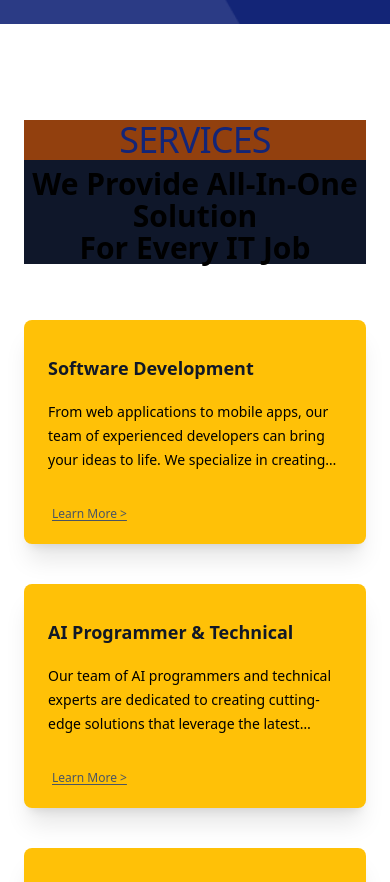
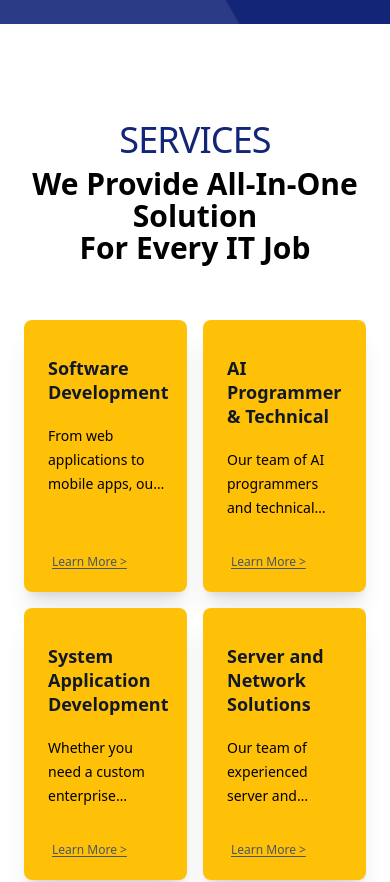
Before and after one commit to JuanPabloDiaz/landingZone, a React (Create React App) app: page / in a window 390 px wide. Shown: the part 880-1762 px from the top of the page. Built offline with nearby package versions, Linux system fonts and the light colour scheme.

Commit message:
some changes

```diff
--- a/src/components/Services.jsx
+++ b/src/components/Services.jsx
@@ -42,10 +42,10 @@ const posts = [
 
 export default function Example() {
   return (
-    <div name="services" className="pt-24 pb-6 sm:pt-32 sm:pb-6">
+    <div name="services" className="pt-24 pb-6 md:pt-32 sm:pb-6">
       <div className="mx-auto max-w-7xl px-6 lg:px-8 ">
-        <div className="mx-auto lg:mx-0 text-center bg-slate-900">
-          <h2 className="text-4xl tracking-tight text-[#132577] sm:text-2xl bg-amber-800">
+        <div className="mx-auto lg:mx-0 text-center">
+          <h2 className="text-4xl tracking-tight text-[#132577] sm:text-2xl">
             SERVICES
           </h2>
           <p className="mt-2 text-3xl font-bold leading-8 text-black-600">
@@ -55,7 +55,7 @@ export default function Example() {
             For Every IT Job
           </p>
         </div>
-        <div className="mx-auto mt-4 grid max-w-2xl grid-cols-1 gap-x-8 gap-y-10 border-gray-200 pt-10 sm:mt-16 sm:pt-16 lg:mx-0 lg:max-w-none lg:grid-cols-4">
+        <div className="mx-auto mt-4 grid max-w-2xl grid-cols-2 gap-4 lg:gap-8 border-gray-200 pt-10 sm:mt-16 sm:pt-16 lg:mx-0 lg:max-w-none lg:grid-cols-4">
           {posts.map((post) => (
             <article
               key={post.id}
```
